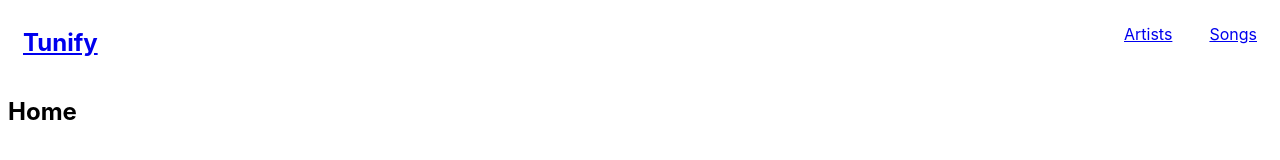
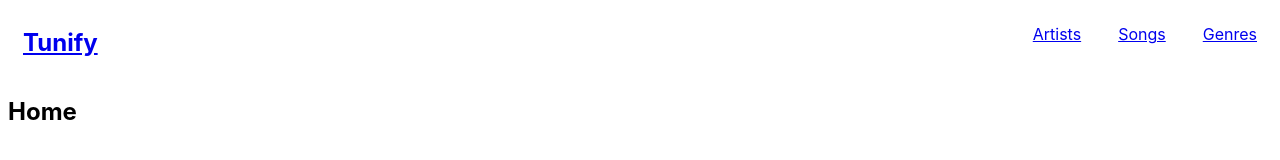
Before and after one commit to renzol2/tunify, a React (Create React App) app in the folder frontend/: page / in a window 1280 px wide. Shown: the top 160 px of the page. Built offline with nearby package versions, Linux system fonts and the light colour scheme.

Commit message:
linked genre page

```diff
--- a/frontend/src/App.js
+++ b/frontend/src/App.js
@@ -3,12 +3,14 @@ import React from 'react';
 import { BrowserRouter as Router, Switch, Route, Link } from 'react-router-dom';
 import Artists from './pages/Artists';
 import Songs from './pages/Songs';
+import Genres from './pages/Genres';
 
 function App() {
   // TODO: add new routes here
   const routes = [
     { route: '/artists', name: 'Artists', page: <Artists /> },
-    { route: '/songs', name: 'Songs', page: <Songs /> }
+    { route: '/songs', name: 'Songs', page: <Songs /> },
+    { route: '/genres', name: 'Genres', page: <Genres /> }
   ];
 
   return (
```
